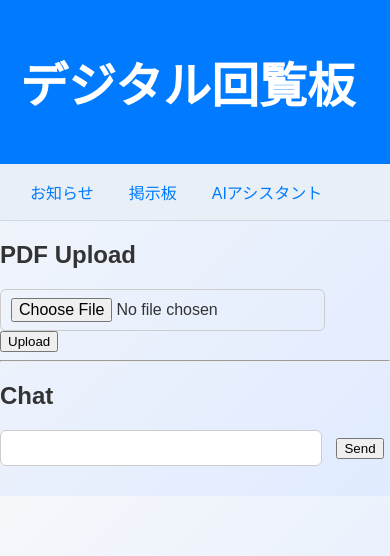
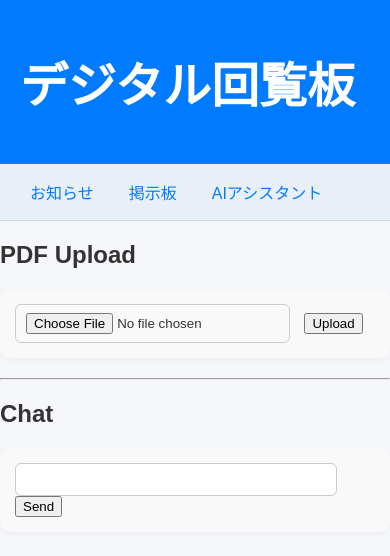
Before and after one commit to s1f102302753/team-project, a Django app: page /chatbot/ in a window 390 px wide. Shown: the top 556 px of the page. Run offline with Django 5.2, Linux system fonts and the light colour scheme.

Commit message:
Update chat.css

```diff
--- a/chatbot/static/chatbot/css/chat.css
+++ b/chatbot/static/chatbot/css/chat.css
@@ -1,86 +1,52 @@
 /* ==============================
-   Chatbot ページ用 CSS
+   Chatbot ページ固有の CSS
    ============================== */
-
-/* ===== ページ全体 ===== */
-body {
-    font-family: 'Noto Sans JP', sans-serif;
-    background: linear-gradient(135deg, #f5f7fa 0%, #e0ebff 100%);
-    color: #333;
-    margin: 0;
-    padding: 0;
-}
 
 /* ===== 中央コンテナ ===== */
 #chat-container {
-    background-color: #fff;
-    border-radius: 15px;
     padding: 20px;
-    box-shadow: 0 8px 20px rgba(0,0,0,0.1);
+    border-radius: 12px;
     max-width: 700px;
     margin: 30px auto;
-    border-top: 5px solid #007bff;
+    background-color: #fff; /* baseに合わせる場合は消してもOK */
+    box-shadow: 0 6px 18px rgba(0,0,0,0.08);
 }
 
 /* ===== PDFアップロードフォーム & チャットフォーム ===== */
-/* チャットページ内のフォームだけ */
-#chat-container form {
-    background-color: #fff;
-    padding: 15px 20px;
+#upload-form, #chat-form {
+    margin-bottom: 20px;
+    padding: 15px;
     border-radius: 10px;
-    box-shadow: 0 2px 10px rgba(0,0,0,0.05);
-    margin-bottom: 20px;
+    background-color: #f9f9f9;
+    box-shadow: 0 2px 6px rgba(0,0,0,0.05);
 }
 
-
 /* ファイル入力とテキスト入力のスタイル */
-input[type="file"],
-input[type="text"] {
+#upload-form input[type="file"],
+#chat-form input[type="text"] {
     padding: 8px 10px;
     border-radius: 6px;
     border: 1px solid #ccc;
     margin-right: 10px;
-    font-size: 1rem;
 }
-
-/* ===== チャットページ専用ボタン ===== */
-#chat-container button {
-    background: linear-gradient(90deg, #007bff, #00bfff);
-    color: #fff;
-    border: none;
-    padding: 8px 16px;
-    font-size: 1rem;
-    border-radius: 10px;
-    cursor: pointer;
-    transition: transform 0.1s, box-shadow 0.1s;
-}
-
-#chat-container button:hover {
-    transform: translateY(-2px);
-    box-shadow: 0 4px 12px rgba(0,0,0,0.15);
-}
-
 
 /* ===== チャットメッセージ ===== */
 .chat-message.user {
-    background-color: #007bff;
+    background-color: #007bff; /* ユーザーは青 */
     color: #fff;
-    display: inline-block;
-    padding: 10px 15px;
     border-radius: 15px 15px 0 15px;
-    text-align: right;
     margin-left: 30%;
     margin-bottom: 10px;
+    padding: 10px 15px;
 }
 
 .chat-message.bot {
-    background-color: #f1f3f6;
-    display: inline-block;
-    padding: 10px 15px;
+    background-color: #e9eff7; /* ボットは薄青 */
+    color: #333;
     border-radius: 15px 15px 15px 0;
-    text-align: left;
     margin-right: 30%;
     margin-bottom: 10px;
+    padding: 10px 15px;
 }
 
 /* ===== チャットメッセージのスクロール領域 ===== */
@@ -93,26 +59,3 @@
     background-color: #fafafa;
     margin-bottom: 15px;
 }
-
-/* ===== レスポンシブ ===== */
-@media (max-width: 768px) {
-    #chat-container {
-        padding: 15px;
-        margin: 15px;
-    }
-
-    .chat-message.user,
-    .chat-message.bot {
-        margin-left: 5%;
-        margin-right: 5%;
-    }
-
-    input[type="text"] {
-        width: 60%;
-        margin-bottom: 10px;
-    }
-
-    button {
-        width: auto;
-    }
-}
```
